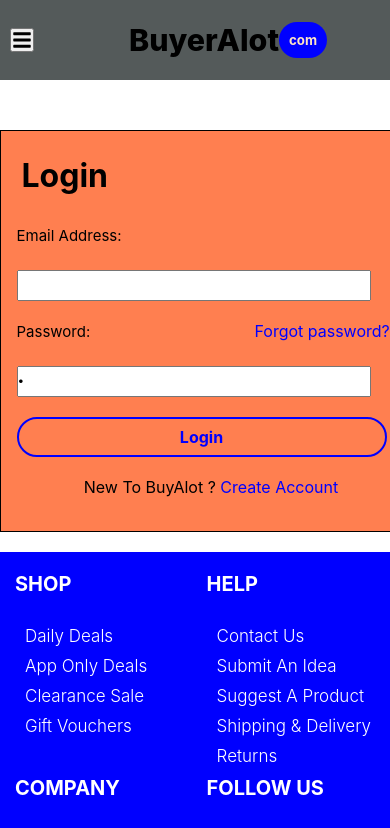
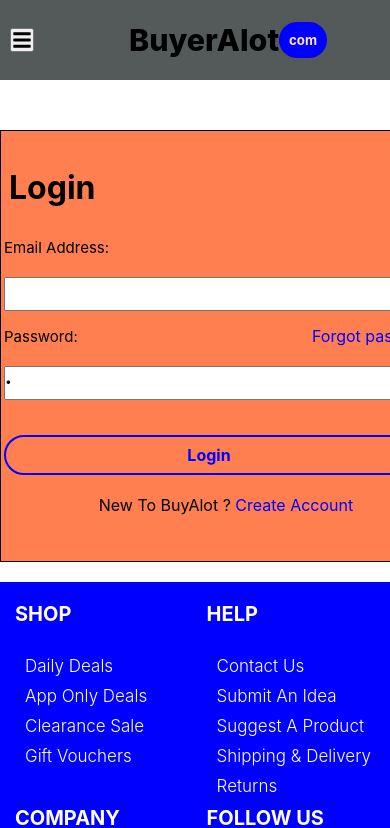
Before and after one commit to Prince-kayi/Ecommerce-Site, a React (Create React App) app: page /login in a window 390 px wide. Shown: the top 828 px of the page. Built offline with nearby package versions, Linux system fonts and the light colour scheme.

Commit message:
improved the media queries

```diff
--- a/src/CART/Cartem.css
+++ b/src/CART/Cartem.css
@@ -133,7 +133,7 @@
     .images {
         width: 100%;
         max-width: 200px;
-        min-height: 100px;
+        min-height: 150px;
     }
     .product-name {
         margin: 4px 0px;
@@ -147,7 +147,7 @@
         font-size: 1rem;
         cursor: pointer;
         width: 100px;
-        margin-top: -10px;
+        margin-top: 50px;
     }
     .cart-item {
         width: 97%;
--- a/src/Pages/pages.css
+++ b/src/Pages/pages.css
@@ -189,13 +189,13 @@
 }
 @media (max-width:820px) {
     .loginn{
-    width: 400px;
-    height: 400px;
+    width: 430px;
+    height: 430px;
     }
     .login-form input {
-        height: 27px;
-        width: 350px;
-        margin: 45px;
+        height: 30px;
+        width: 410px;
+        margin: 40px;
         margin-left: 30px;
     }
     .login-form label {
@@ -203,18 +203,17 @@
         font-size: 15px;
     }
     .fogot {
-        margin-left: 160px;
-
+        margin-left: 230px;
     }
     .loggin{
         margin-left: 10px;
-        width: 370px;
+        width: 410px;
         margin-bottom: 20px;
         border-radius: 20px;
+        margin-top: 20px;
     }
     .logi-bottom{
         margin-bottom: 60px;
-
     }
     .inn{
         margin-top: 50px;
@@ -225,12 +224,12 @@
         margin-left: 30px;
     }
     .Regi {
-        width: 400px;
+        width: 440px;
         max-height: 500px;
     }
     .reg-form {
-        margin-top: 20px;
-          margin-bottom: 7px;
+        margin-top: 22px;
+          margin-bottom: 10px;
     }
     .reg-form-in {
         margin-left: -145px;
@@ -240,8 +239,8 @@
         margin-left: 150px;
     }
     .reg-form-in input {
-        margin-left: 270px;
-        width: 260px;
+        margin-left: 280px;
+        width: 280px;
         margin-top: 7px;
         height: 27px;
     }
@@ -259,10 +258,10 @@
         text-align: left;
     }
     .register-now {
-        width: 370px;
+        width: 410px;
         border-radius: 20px;
         margin-bottom: 15px;
-        margin-left: -14px;
+        margin-left: -15px;
     }
     .errors-msg{
         margin-top: -30px;
```
